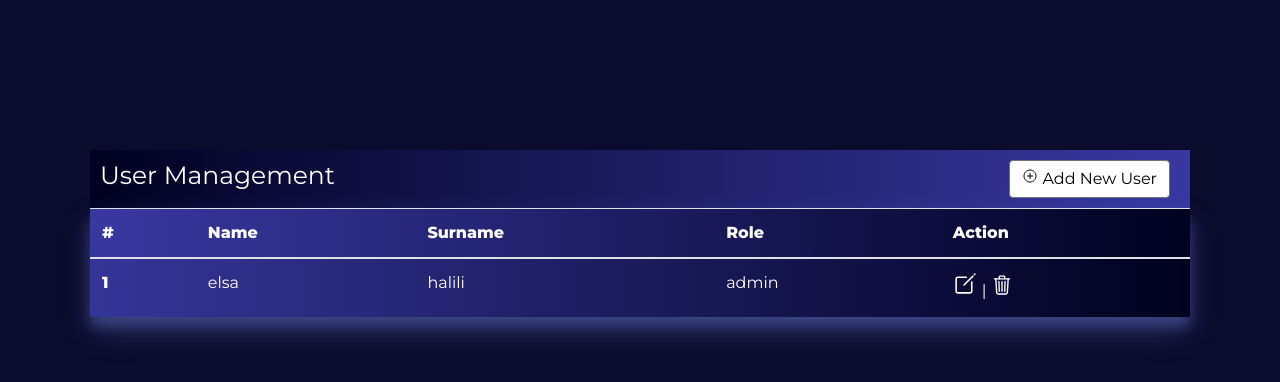
After one commit to elsahalili5/hackathon, a PHP site: page /admin-dashboard.php in a window 1280 px wide. The commit adds this page. Shown: the top 382 px of the page. Run offline with PHP 8.4, Linux system fonts and the light colour scheme; data comes from the database, SQL or seed files in the repository.

Commit message:
Finish admin's page,login form

```diff
--- /dev/null
+++ b/admin-dashboard.php
@@ -0,0 +1,74 @@
+<?php
+session_start();
+require 'config.php';
+
+try {
+    $stmt = $conn->query("SELECT * FROM users");
+    $stmt->execute();
+    $users = $stmt->fetchAll(PDO::FETCH_ASSOC);
+} catch (PDOException $e) {
+    echo $e;
+}
+?>
+
+<!DOCTYPE html>
+<html lang="en">
+
+<head>
+    <meta charset="UTF-8">
+    <meta name="viewport" content="width=device-width, initial-scale=1.0">
+    <title>Admin's Dashboard</title>
+    <script type="module" src="https://unpkg.com/ionicons@7.1.0/dist/ionicons/ionicons.esm.js"></script>
+    <script nomodule src="https://unpkg.com/ionicons@7.1.0/dist/ionicons/ionicons.js"></script>
+    <script src="https://code.jquery.com/jquery-3.4.1.slim.min.js" integrity="sha384-J6qa4849blE2+poT4WnyKhv5vZF5SrPo0iEjwBvKU7imGFAV0wwj1yYfoRSJoZ+n" crossorigin="anonymous"></script>
+    <script src="https://cdn.jsdelivr.net/npm/popper.js@1.16.0/dist/umd/popper.min.js" integrity="sha384-Q6E9RHvbIyZFJoft+2mJbHaEWldlvI9IOYy5n3zV9zzTtmI3UksdQRVvoxMfooAo" crossorigin="anonymous"></script>
+    <script src="https://cdn.jsdelivr.net/npm/bootstrap@4.4.1/dist/js/bootstrap.min.js" integrity="sha384-wfSDF2E50Y2D1uUdj0O3uMBJnjuUD4Ih7YwaYd1iqfktj0Uod8GCExl3Og8ifwB6" crossorigin="anonymous"></script>
+    <link rel="stylesheet" href="https://cdn.jsdelivr.net/npm/bootstrap@4.4.1/dist/css/bootstrap.min.css" integrity="sha384-Vkoo8x4CGsO3+Hhxv8T/Q5PaXtkKtu6ug5TOeNV6gBiFeWPGFN9MuhOf23Q9Ifjh" crossorigin="anonymous">
+    <link rel="stylesheet" href="styles/admin-dashboard.css">
+    <link rel="stylesheet" href="styles/general.css">
+</head>
+
+<body>
+    <div class="container">
+        <div class="users-table">
+            <div class="table-head">
+                <div>
+                    <h2>User Management</h2>
+                </div>
+                <div>
+                    <a href="add-admin.php" class="btn btn-secondary"><ion-icon name="add-circle-outline"></ion-icon> <span>Add New User</span></a>
+                </div>
+            </div>
+            <table class="table table-striped">
+                <thead>
+                    <tr>
+                        <th scope="col">#</th>
+                        <th scope="col">Name</th>
+                        <th scope="col">Surname</th>
+                        <th scope="col">Role</th>
+                        <th scope="col">Action</th>
+                    </tr>
+                </thead>
+                <tbody>
+                    <?php if (isset($users) && !empty($users)) : ?>
+                        <?php foreach ($users as $user) : ?>
+                            <tr>
+                                <th scope="row"><?= $user['id'] ?></th>
+                                <td><?= $user['name'] ?></td>
+                                <td><?= $user['surname'] ?></td>
+                                <td><?= $user['user_type'] ?></td>
+                                <td><a href="edit.php?id=<?= $user['id'] ?>"><ion-icon class="edit-btn" name="create-outline"></ion-icon></a> | <a class="delete-btn" href="delete.php?id=<?= $user['id'] ?>"><ion-icon name="trash-outline"></ion-icon></a></td>
+                            </tr>
+                        <?php endforeach; ?>
+                    <?php else : ?>
+                        <tr>
+                            <td colspan="5">No users found</td>
+                        </tr>
+                    <?php endif; ?>
+                </tbody>
+            </table>
+        </div>
+    </div>
+</body>
+
+</html>
--- /dev/null
+++ b/styles/admin-dashboard.css
@@ -0,0 +1,50 @@
+body {
+  background: #0b0b2d;
+}
+.container {
+  padding: 50px 20px;
+}
+.table-head {
+  display: flex;
+  justify-content: space-between;
+  margin-top: 100px;
+  color: white;
+  background: #00004e;
+  background: -webkit-linear-gradient(to right, #3838a1, #010121);
+  background: linear-gradient(to left, #3838a1, #010121);
+  background-repeat: no-repeat;
+  padding: 10px;
+  padding-right: 20px;
+  background-color: white;
+}
+.btn-secondary {
+  background-color: white;
+  color: black;
+}
+.btn-secondary:hover {
+  background-color: #3838a1;
+  transition: background-color 0.5s ease-out;
+  color: white;
+  border: 1px solid white;
+}
+.table-head h2 {
+  font-size: 25px;
+}
+.table {
+  box-shadow: 0 14px 28px rgba(126, 161, 248, 0.25),
+    0 10px 10px rgba(119, 135, 244, 0.25);
+  color: white;
+  background: #00004e;
+  background: -webkit-linear-gradient(to right, #3838a1, #010121);
+  background: linear-gradient(to right, #3838a1, #010121);
+  background-repeat: no-repeat;
+}
+.delete-btn {
+  color: white;
+  font-size: 22px;
+}
+
+.edit-btn {
+  color: white;
+  font-size: 25px;
+}
```
Also changed, not shown: add-admin.php (added, +28 -0 lines), delete.php (added, +13 -0 lines), index.php (+21 -1 lines), logout.php (added, +7 -0 lines), styles/style.css (+18 -179 lines), edit.php (added).
